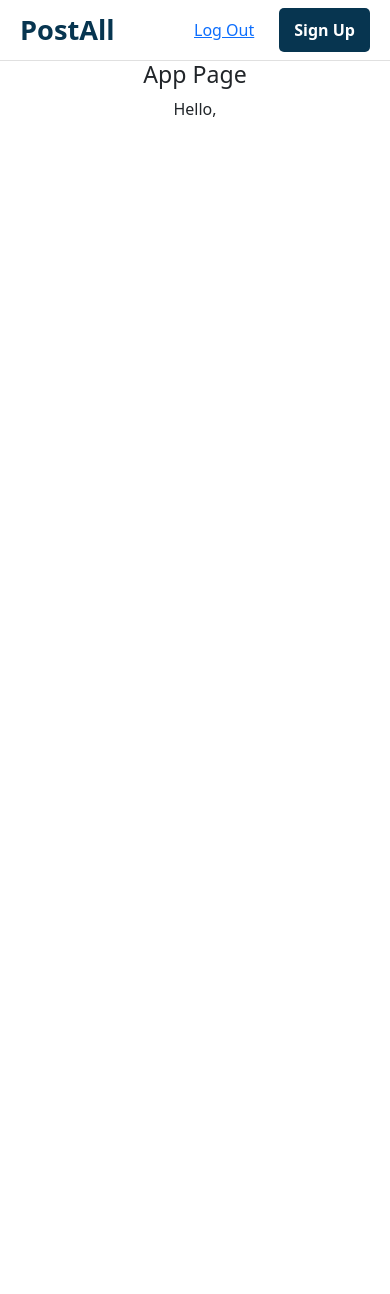
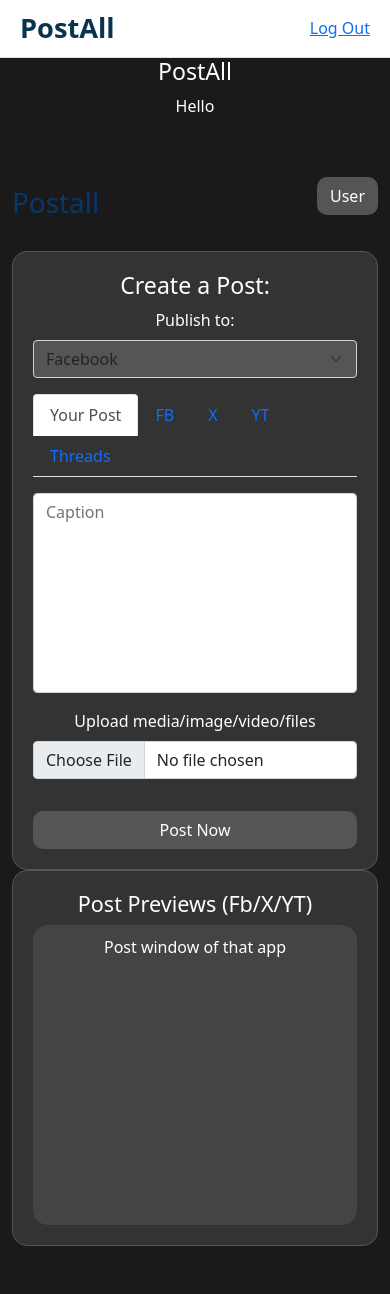
Before and after one commit to mayurgajbhiye4/Postall, a Django app: page /app/ in a window 390 px wide. Before the commit the page ends 117 px from the top, so only its background shows below. Run offline with Django 4.2, Linux system fonts and the light colour scheme; a user stored in the database is signed in; some libraries are stand-ins or nearby versions.

Commit message:
finished login/signup form fully with bootstrap5

```diff
--- a/postall/urls.py
+++ b/postall/urls.py
@@ -15,14 +15,13 @@ Including another URLconf
     2. Add a URL to urlpatterns:  path('blog/', include('blog.urls'))
 """
 from django.contrib import admin
-from django.urls import path
+from django.urls import path, include
 from postall import views
 
 urlpatterns = [
     path('admin/', admin.site.urls),
     path('', views.homePage, name = "home"),
     path('app/', views.appPage, name = "app"),
-    path('login/', views.loginPage, name = "login"),
-    path('logout/', views.logoutPage, name = "logout"),
+    path('', include('django.contrib.auth.urls')),
     path('signup/', views.signUp, name = "signup"),
 ]
--- a/postall/views.py
+++ b/postall/views.py
@@ -4,6 +4,7 @@ from django.contrib.auth.decorators import login_required
 from django.contrib.auth.models import User
 from django.contrib import messages
 from django.contrib.auth import authenticate, login, logout
+from .forms import signupForm
 
 def homePage(request):
     return render(request, "home.html")
@@ -12,52 +13,15 @@ def homePage(request):
 def appPage(request):
     return render(request, "app.html")
 
-def loginPage(request):
-    if request.method == "POST":
-        username = request.POST.get('username')
-        password = request.POST.get('password')
-
-        if not User.objects.filter(username=username).exists():
-            messages.error(request, "Invalid Username")
-            return redirect('/login/')
-
-        user = authenticate(username =username, password=password)
-
-        if user is None:
-            messages.error(request, "Invalid password")
-            return redirect('/login/')
-        else:
-            login(request, user)
-            return redirect('/app/')
-
-    return render(request, "login.html")
-
-def logoutPage(request):
-    logout(request)
-    return redirect ('/login/')
-
-
 def signUp(request):
     if request.method == "POST":
-        first_name = request.POST.get('first_name')
-        last_name = request.POST.get('last_name')
-        username = request.POST.get('username')
-        password = request.POST.get('password')
+        form = signupForm(request.POST)
+        if form.is_valid():
+            user = form.save(commit=False)
+            user.save()
+            messages.info(request, "Account created successfully")
+            return redirect('/signup/')
+    else:
+        form = signupForm()
 
-        user = User.objects.filter(username=username)
-
-        if user.exists():
-            messages.info(request, "Username already taken")
-            return redirect('/signup/')
-
-        user = User.objects.create(
-              first_name = first_name,
-              last_name = last_name,
-              username = username,
-        )
-        user.set_password(password)
-        user.save()
-        messages.info(request, "Account created successfully")
-        return redirect('/signup/')
-
-    return render(request, "signup.html")
+    return render(request, "registration/signup.html", {'form':form})
--- a/static/css/style.css
+++ b/static/css/style.css
@@ -12,12 +12,7 @@ h1{
     color: hsl(213, 85%, 23%);
 }
 .loginPage{
-    height: 400px;
-    width: 400px;
-    margin: auto;
     background-color: hsl(0, 17%, 95%);
-    border-radius: 20px;
-    box-shadow: 5px 5px 20px;
 }
 .navbar{
     display: flex;
--- a/templates/app.html
+++ b/templates/app.html
@@ -7,13 +7,135 @@
     <meta charset="UTF-8">
     <meta name="viewport" content="width=device-width, initial-scale=1.0">
     <title>PostAll</title>
-    <link rel ="stylesheet" href ="/static/css/style.css">
-    <link rel = "stylesheet" href = "/static/css/slider.css">
     <link href="https://cdn.jsdelivr.net/npm/bootstrap@5.0.2/dist/css/bootstrap.min.css" rel="stylesheet" integrity="sha384-EVSTQN3/azprG1Anm3QDgpJLIm9Nao0Yz1ztcQTwFspd3yD65VohhpuuCOmLASjC" crossorigin="anonymous">
 </head>
 <body>
-    <h3>App Page</h3>
-    Hello, {{request.user.first_name}}
+    <h3>PostAll</h3>
+    Hello {{ user.first_name }}
+    <style>
+        body {
+            background-color: #1a1a1a;
+            color: #fff;
+        }
+        .custom-card {
+            background-color: #333;
+            border-radius: 15px;
+            padding: 20px;
+            border: 1px solid #555;
+        }
+        .caption-box {
+            height: 200px;
+            resize: none;
+        }
+        .btn-custom {
+            background-color: #555;
+            color: #fff;
+            border-radius: 10px;
+        }
+        .btn-custom:hover {
+            background-color: #777;
+        }
+        .post-preview {
+            background-color: #444;
+            border-radius: 15px;
+            height: 300px;
+            padding: 10px;
+        }
+        .dropdown {
+            background-color: #555;
+        }
+    </style>
+    <div class="container my-5">
+        <div class="row">
+            <!-- Logo and User -->
+            <div class="col-12 d-flex justify-content-between align-items-center mb-4">
+                <h1>Postall</h1>
+                <button class="btn btn-custom">User</button>
+            </div>
+        </div>
+
+        <div class="row">
+            <!-- Post Creation Area -->
+            <div class="col-md-8">
+                <div class="custom-card">
+                    <h3>Create a Post:</h3>
+                    <!-- Dropdown for Social Media Platforms -->
+                    <div class="mb-3">
+                        <label for="publishTo" class="form-label">Publish to:</label>
+                        <select id="publishTo" class="form-select dropdown">
+                            <option value="facebook">Facebook</option>
+                            <option value="twitter">X</option>
+                            <option value="instagram">Instagram</option>
+                            <option value="youtube">YouTube</option>
+                            <option value="threads">Threads</option>
+                        </select>
+                    </div>
+
+                    <!-- Tab Navigation -->
+                    <ul class="nav nav-tabs mb-3" id="myTab" role="tablist">
+                        <li class="nav-item" role="presentation">
+                            <button class="nav-link active" id="your-post-tab" data-bs-toggle="tab" data-bs-target="#yourPost" type="button" role="tab">Your Post</button>
+                        </li>
+                        <li class="nav-item" role="presentation">
+                            <button class="nav-link" id="facebook-tab" data-bs-toggle="tab" data-bs-target="#facebook" type="button" role="tab">FB</button>
+                        </li>
+                        <li class="nav-item" role="presentation">
+                            <button class="nav-link" id="x-tab" data-bs-toggle="tab" data-bs-target="#x" type="button" role="tab">X</button>
+                        </li>
+                        <li class="nav-item" role="presentation">
+                            <button class="nav-link" id="yt-tab" data-bs-toggle="tab" data-bs-target="#yt" type="button" role="tab">YT</button>
+                        </li>
+                        <li class="nav-item" role="presentation">
+                            <button class="nav-link" id="threads-tab" data-bs-toggle="tab" data-bs-target="#threads" type="button" role="tab">Threads</button>
+                        </li>
+                    </ul>
+
+                    <div class="tab-content" id="myTabContent">
+                        <!-- Your Post Tab -->
+                        <div class="tab-pane fade show active" id="yourPost" role="tabpanel">
+                            <textarea class="form-control caption-box mb-3" placeholder="Caption"></textarea>
+                            <div class="mb-3">
+                                <label for="formFile" class="form-label">Upload media/image/video/files</label>
+                                <input class="form-control" type="file" id="formFile">
+                            </div>
+                        </div>
+                        <!-- Facebook Tab -->
+                        <div class="tab-pane fade" id="facebook" role="tabpanel">
+                            <p>Facebook Post Preview</p>
+                        </div>
+                        <!-- X Tab -->
+                        <div class="tab-pane fade" id="x" role="tabpanel">
+                            <p>X Post Preview</p>
+                        </div>
+                        <!-- YouTube Tab -->
+                        <div class="tab-pane fade" id="yt" role="tabpanel">
+                            <p>YouTube Post Preview</p>
+                        </div>
+                        <!-- Threads Tab -->
+                        <div class="tab-pane fade" id="threads" role="tabpanel">
+                            <p>Threads Post Preview</p>
+                        </div>
+                    </div>
+
+                    <button class="btn btn-custom mt-3 w-100">Post Now</button>
+                </div>
+            </div>
+
+            <!-- Post Preview Area -->
+            <div class="col-md-4">
+                <div class="custom-card">
+                    <h4>Post Previews (Fb/X/YT)</h4>
+                    <div class="post-preview">
+                        <p>Post window of that app</p>
+                    </div>
+                </div>
+            </div>
+        </div>
+    </div>
+
+    <!-- Bootstrap 5 JS -->
+    <script src="https://cdn.jsdelivr.net/npm/@popperjs/core@2.11.6/dist/umd/popper.min.js"></script>
+    <script src="https://cdn.jsdelivr.net/npm/bootstrap@5.3.0-alpha1/dist/js/bootstrap.min.js"></script>
 
 </body>
 </html>
--- a/templates/header.html
+++ b/templates/header.html
@@ -13,13 +13,13 @@
           <a href = "{% url 'home' %}">PostAll</a>
         </div>
         <div class="navbar-right">
-          {% if request.user.is_authenticated %}
+          {% if user.is_authenticated %}
+          <span class = "navbar-text">Logged in as {{ user.first_name }}</span>
           <a type = "submit" class="logout" href="{% url 'logout' %}">Log Out</a>
           {% else %}
           <a type = "submit" class="login" href="{% url 'login' %}">Log In</a>
+          <a type = "submit" class="sign-up" href="{% url 'signup' %}">Sign Up</a>
           {% endif %}
-          <a type = "submit" class="sign-up" href="{% url 'signup' %}">Sign Up</a>
-
         </div>
       </div>
 
--- a/templates/home.html
+++ b/templates/home.html
@@ -7,13 +7,16 @@
     <meta charset="UTF-8">
     <meta name="viewport" content="width=device-width, initial-scale=1.0">
     <title>PostAll</title>
-    <link rel ="stylesheet" href ="/static/css/style.css">
+    <!-- <link rel ="stylesheet" href ="/static/css/style.css"> -->
     <link rel = "stylesheet" href = "/static/css/slider.css">
     <link href="https://cdn.jsdelivr.net/npm/bootstrap@5.0.2/dist/css/bootstrap.min.css" rel="stylesheet" integrity="sha384-EVSTQN3/azprG1Anm3QDgpJLIm9Nao0Yz1ztcQTwFspd3yD65VohhpuuCOmLASjC" crossorigin="anonymous">
 </head>
 <body>
     <h1>PostAll</h1>
     <h2>Post to every social media of choice</h2>
+        {% if user.is_authenticated %}
+        <a href = "{% url 'app' %}">Create a Post</a>
+        {% endif %}
         <div class = "slider">
             <div class = "slides">
                 <img class = "slide" src = "/static/images/img1.jpg" alt = "Image #1">
```
Also changed, not shown: postall/forms.py (added, +7 -0 lines), postall/settings.py (+8 -2 lines), templates/login.html (deleted, +0 -29 lines), templates/registration/login.html (added, +34 -0 lines), templates/registration/signup.html (renamed from templates/signup.html, +10 -11 lines), db.sqlite3.
